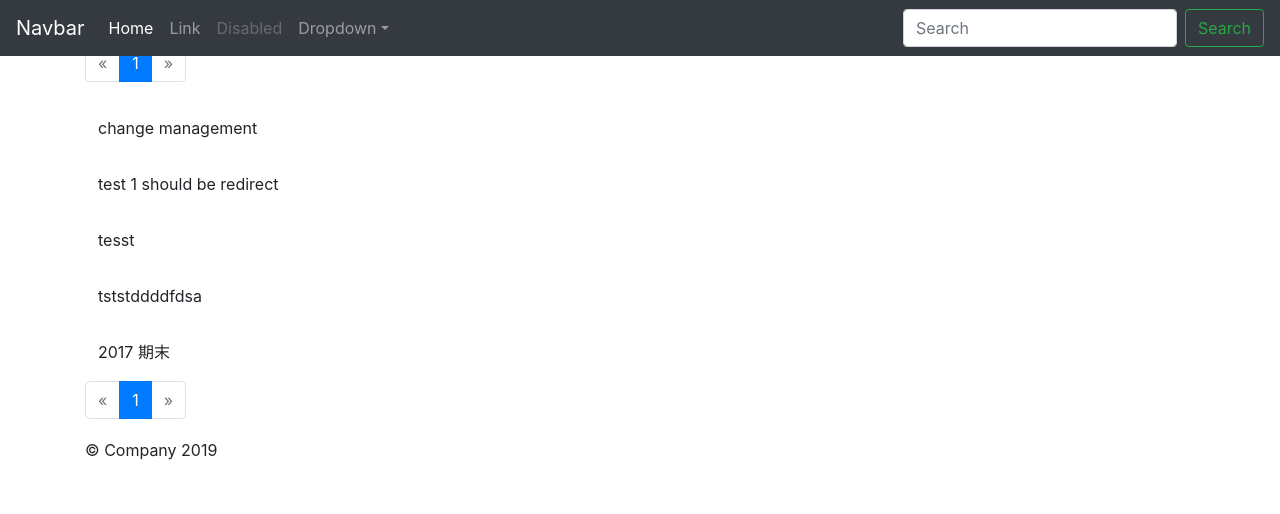
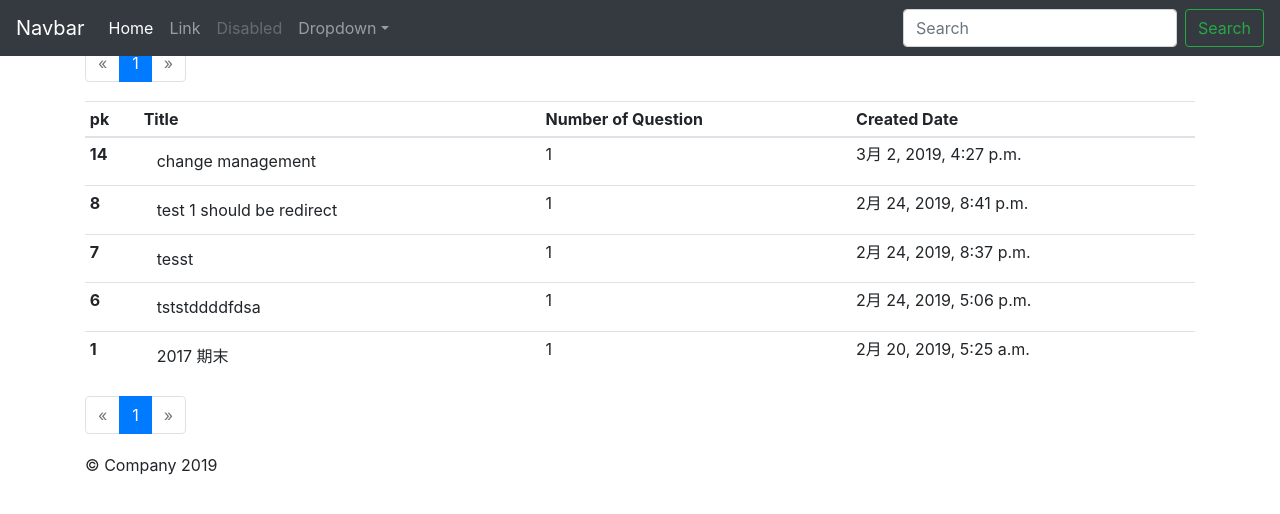
Before and after one commit to ppp314/multiple, a Django app: page /mypage/ in a window 1280 px wide. Shown: the top 514 px of the page. Run offline with Django 3.2, Linux system fonts and the light colour scheme; data comes from the database, SQL or seed files in the repository; some libraries are stand-ins or nearby versions.

Commit message:
Use table for Exam List View.

```diff
--- a/choice/templates/choice/base.html
+++ b/choice/templates/choice/base.html
@@ -74,8 +74,8 @@
 	  <li class="nav-item dropdown">
             <a class="nav-link dropdown-toggle" href="#" id="dropdown01" data-toggle="dropdown" aria-haspopup="true" aria-expanded="false">Dropdown</a>
             <div class="dropdown-menu" aria-labelledby="dropdown01">
-              <a class="dropdown-item" href="#">Action</a>
-              <a class="dropdown-item" href="#">Another action</a>
+              <a class="dropdown-item" href="{% url 'admin:index' %}">Admin index</a>
+              <a class="dropdown-item" href="{% url 'admin:logout' %}">Logout</a>
               <a class="dropdown-item" href="#">Something else here</a>
             </div>
 	  </li>
--- a/choice/templates/choice/exam_list.html
+++ b/choice/templates/choice/exam_list.html
@@ -34,10 +34,26 @@
       </div>
     </div>
     {% if latest_exam_list %}
-      {% for exam in latest_exam_list %}
-        <h1><a class="btn btn-default" href="{{ exam.id }}/">{{ exam.title }}</a></h1><i class="far fa-thumbs-up"></i>
-      {% endfor %}
-
+      <table class="table table-sm">
+	<thead>
+	  <tr>
+	    <th scope="col">pk</th>
+	    <th scope="col">Title</th>
+	    <th scope="col">Number of Question</th>
+	    <th scope="col">Created Date</th>
+	  </tr>
+	</thead>
+	<tbody>
+	  {% for exam in latest_exam_list %}
+	    <tr>
+	      <th scope="row">{{ exam.id }}</th>
+	      <td><a class="btn btn-default" href="{% url 'choice:exam-detail' exam.id %}">{{ exam.title }}</a></td>
+	      <td>{{ exam.number_of_question }}</td>
+	      <td>{{ exam.created_date }}</td>
+	    </tr>
+	  {% endfor %}
+	</tbody>
+      </table>
     {% else %}
       <p>No exam is available.</p>
     {% endif %}
--- a/choice/tests.py
+++ b/choice/tests.py
@@ -161,7 +161,6 @@ class ExamListTemplate(TestCase):
     def test_shinki(self):
         ''' Test if ExamListView contains a set of links. '''
         response = self.client.get(reverse('choice:exam-index'))
-        self.assertContains(response, reverse('choice:exam-create'))
         self.assertContains(response, reverse('admin:index'))
         self.assertContains(response, reverse('admin:logout'))
 
```
